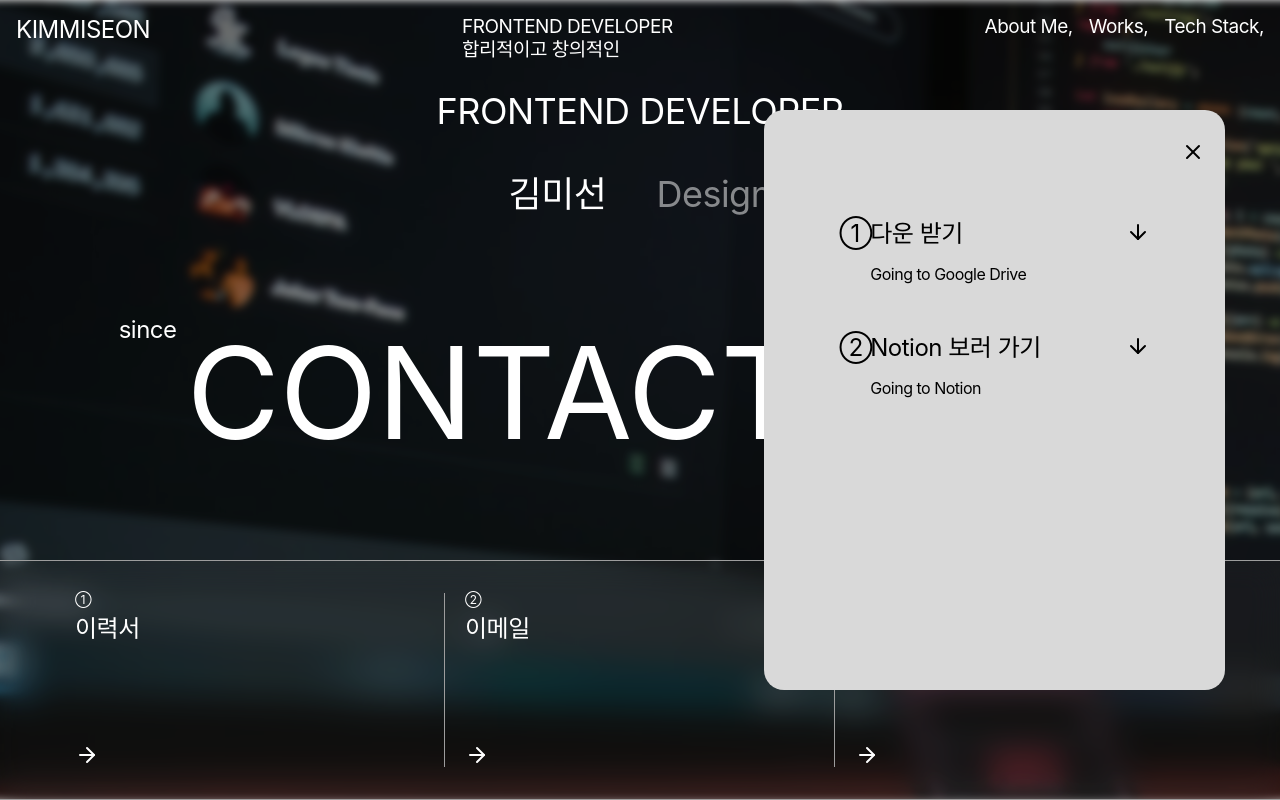
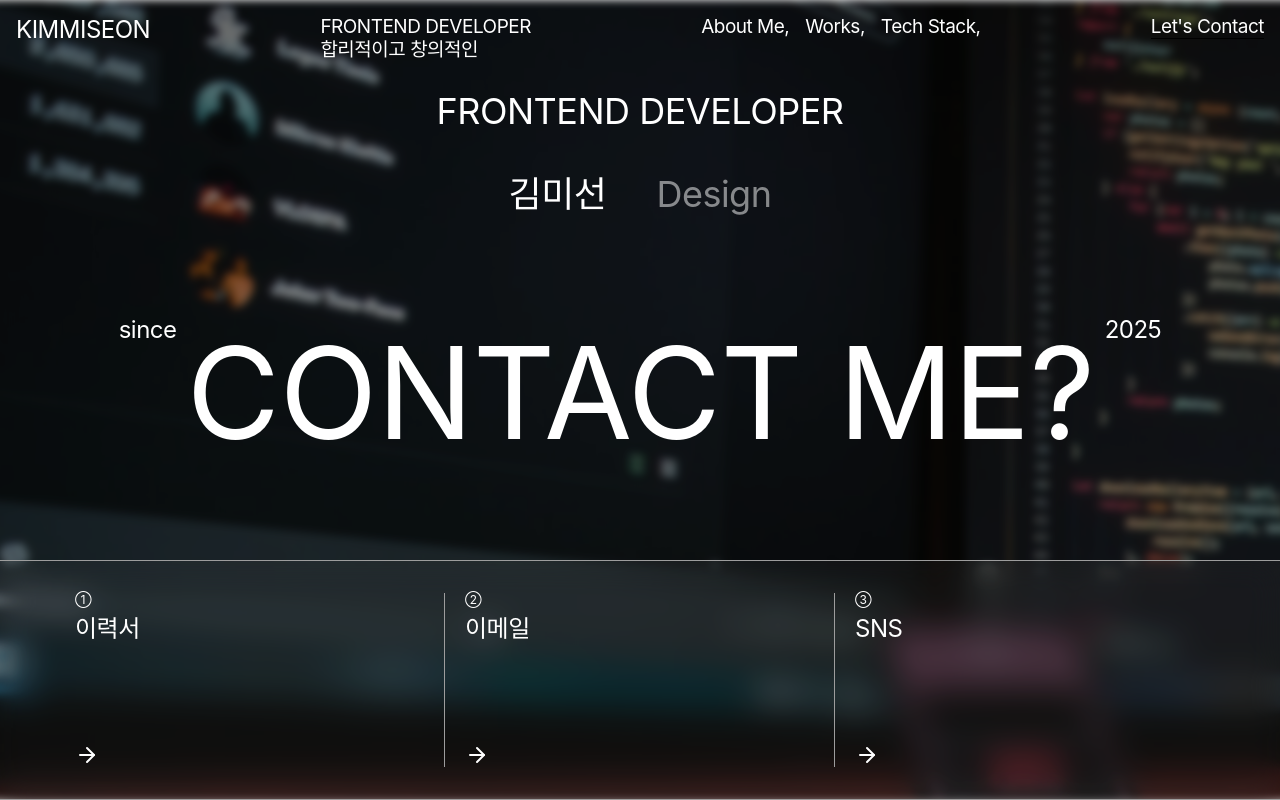
Before and after one commit to msun97/portpolio2.0, a Next.js app: page /contact in a window 1280 px wide. Built offline with nearby package versions, Linux system fonts and the light colour scheme; a web font is replaced by a local one.

Commit message:
contact 추가

```diff
--- a/src/components/contact/Card.tsx
+++ b/src/components/contact/Card.tsx
@@ -1,26 +1,92 @@
-import React from 'react';
+import Link from 'next/link';
+import React, { useMemo } from 'react';
 
-const Card = () => {
+const Card = ({ modalName, handleOpenModal }) => {
+    const data = useMemo(() => {
+        switch (modalName) {
+            case 'recruit':
+                return [
+                    {
+                        id: 1,
+                        title: '다운 받기',
+                        link: 'https://drive.google.com/drive/folders/17KHI_vdVBZch6hGUGlbtzlFg9AOYFlRy?usp=drive_link',
+                        subtitle: 'Going to Google Drive',
+                    },
+                    {
+                        id: 2,
+                        title: 'Notion 보러 가기',
+                        link: 'https://fishy-snow-15a.notion.site/1bbc042b45b6802aad02e161557c5d49',
+                        subtitle: 'Going to Notion',
+                    },
+                ];
+            case 'email':
+                return [
+                    {
+                        id: 1,
+                        title: '이메일',
+                        link: 'mailto:miseong827@gmail.com',
+                        subtitle: 'miseong827@gmail.com',
+                    },
+                    {
+                        id: 2,
+                        title: '휴대폰',
+                        link: 'tel:010-2948-0052',
+                        subtitle: '010-2948-0052',
+                    },
+                ];
+            case 'sns':
+                return [
+                    {
+                        id: 1,
+                        title: 'Github',
+                        link: 'https://github.com/msun97',
+                        subtitle: 'Go Github',
+                    },
+                    {
+                        id: 2,
+                        title: 'Notion',
+                        link: 'https://fishy-snow-15a.notion.site/1bdc042b45b680bb8096d0069d0cfda5',
+                        subtitle: 'Go Notion',
+                    },
+                    {
+                        id: 3,
+                        title: 'Blog',
+                        link: 'https://hollypp.tistory.com/',
+                        subtitle: 'Go Blog',
+                    },
+                ];
+            default:
+                return [];
+        }
+    }, [modalName]);
     return (
         <div className="bg-[#D9D9D9] h-full rounded-[20px] px-[75px] py-[110px] text-black font-secondary text-[24px] relative">
-            <img src="/x.svg" className="w-[24px] h-[24px] absolute top-[30px] right-[20px]" />
+            <img
+                src="/x.svg"
+                className="w-[24px] h-[24px] absolute top-[30px] right-[20px] cursor-pointer"
+                onClick={handleOpenModal}
+            />
             <ul className="flex flex-col gap-[50px] ">
-                <li className="flex justify-between">
-                    <p className="w-[10%]">①</p>
-                    <div className="flex flex-col gap-4 flex-1">
-                        <p>다운 받기</p>
-                        <p className="text-[16px] font-primaryRegular">Going to Google Drive</p>
-                    </div>
-                    <img src="/arrow-down.svg" className="w-[24px] h-[24px]" />
-                </li>
-                <li className="flex justify-between">
-                    <p className="w-[10%]">②</p>
-                    <div className="flex flex-col gap-4 flex-1">
-                        <p>Notion 보러 가기</p>
-                        <p className="text-[16px] font-primaryRegular">Going to Notion</p>
-                    </div>
-                    <img src="/arrow-down.svg" className="w-[24px] h-[24px]" />
-                </li>
+                {data.map((item) => {
+                    return (
+                        <li key={item.id} className="flex justify-between gap-4">
+                            <p className="border h-[24px] w-[24px] p-1 rounded-full flex items-center justify-center text-[16px]">
+                                {item.id}
+                            </p>
+                            <div className="flex flex-col gap-4 flex-1">
+                                <p>{item.title}</p>
+                                <Link href={item.link} target="_blank" rel="noreferrer">
+                                    <p className="text-[16px] font-primaryRegular">
+                                        {item.subtitle}
+                                    </p>
+                                </Link>
+                            </div>
+                            <Link href={item.link} target="_blank" rel="noreferrer">
+                                <img src="/arrow-down.svg" className="w-[24px] h-[24px]" />
+                            </Link>
+                        </li>
+                    );
+                })}
             </ul>
         </div>
     );
--- a/src/components/layout/Header.tsx
+++ b/src/components/layout/Header.tsx
@@ -113,13 +113,13 @@ const Header = () => {
                             </li>
                         </ul>
                     </nav>
-                    {/* <div>
+                    <div>
                         <Link href="/contact">
                             <p className="font-primaryRegular relative after:content-[''] after:absolute after:left-0 after:bottom-0 after:w-full after:h-[1px] after:bg-black after:transition-all after:duration-300 hover:after:w-0 ">
                                 Let's Contact
                             </p>
                         </Link>
-                    </div> */}
+                    </div>
                 </>
             ) : (
                 <>
--- a/src/components/layout/Header/MobileHeaderModal.tsx
+++ b/src/components/layout/Header/MobileHeaderModal.tsx
@@ -49,9 +49,9 @@ const MobileHeaderModal = ({ onClose }: { onClose: () => void }) => {
                         TECH STACK
                     </Link>
                 </li>
-                {/* <li className="py-1 border-t border-t-gray-200">
+                <li className="py-1 border-t border-t-gray-200">
                     <Link href="/contact">CONTACT</Link>
-                </li> */}
+                </li>
             </ul>
         </div>
     );
--- a/src/pages/contact/index.tsx
+++ b/src/pages/contact/index.tsx
@@ -1,6 +1,13 @@
 import Card from '@/components/contact/Card';
+import { useState } from 'react';
 
 const Contact = () => {
+    const [modalName, setModalName] = useState<string | null>(null);
+    const [isModalOpen, setIsModalOpen] = useState(false);
+    const handleOpenModal = (name: string) => {
+        setIsModalOpen(!isModalOpen);
+        setModalName(name);
+    };
     return (
         <section className=" w-full h-screen text-white overflow-hidden fixed z-[20]">
             <div className="brightness-50 bg-[url('/contactBg.jpg')] w-[110%] h-full absolute top-0 left-1/2 translate-x-[-50%] z-[-1] blur-[4px]" />
@@ -19,21 +26,30 @@ const Contact = () => {
                 </div>
             </div>
             <div className="flex  w-full justify-center px-[55px] py-8 border-y border-y-[#9D9D9D] h-[30%] bg-[rgba(108,108,108,0.1)] backdrop-blur-lg text-[24px]">
-                <div className="flex flex-col justify-between w-1/3 border-r border-r-[#9D9D9D] px-5">
+                <div
+                    className="flex flex-col justify-between w-1/3 border-r border-r-[#9D9D9D] px-5 cursor-pointer"
+                    onClick={() => handleOpenModal('recruit')}
+                >
                     <div className="flex flex-col gap-2">
                         <p className="text-[12px]">①</p>
                         <p>이력서</p>
                     </div>
                     <img src="/arrow-right.svg" className="w-[24px] h-[24px]" />
                 </div>
-                <div className="flex flex-col justify-between w-1/3 px-5  border-r border-r-[#9D9D9D]">
-                    <div className="flex flex-col gap-2">
+                <div
+                    className="flex flex-col justify-between w-1/3 px-5  border-r border-r-[#9D9D9D] cursor-pointer"
+                    onClick={() => handleOpenModal('email')}
+                >
+                    <div className="flex flex-col gap-2 cursor-pointer">
                         <p className="text-[12px]">②</p>
                         <p>이메일</p>
                     </div>
                     <img src="/arrow-right.svg" className="w-[24px] h-[24px]" />
                 </div>{' '}
-                <div className="flex flex-col justify-between w-1/3 px-5">
+                <div
+                    className="flex flex-col justify-between w-1/3 px-5 cursor-pointer"
+                    onClick={() => handleOpenModal('sns')}
+                >
                     <div className="flex flex-col gap-2">
                         <p className="text-[12px]">③</p>
                         <p>SNS</p>
@@ -41,9 +57,13 @@ const Contact = () => {
                     <img src="/arrow-right.svg" className="w-[24px] h-[24px]" />
                 </div>
             </div>
-            <div className=" py-[110px] absolute top-0 right-[55px] w-[36%] h-full">
-                <Card />
-            </div>
+            {isModalOpen ? (
+                <div className=" py-[110px] absolute top-0 right-[55px] w-[36%] h-full">
+                    <Card modalName={modalName} handleOpenModal={handleOpenModal} />
+                </div>
+            ) : (
+                ''
+            )}
         </section>
     );
 };
```
